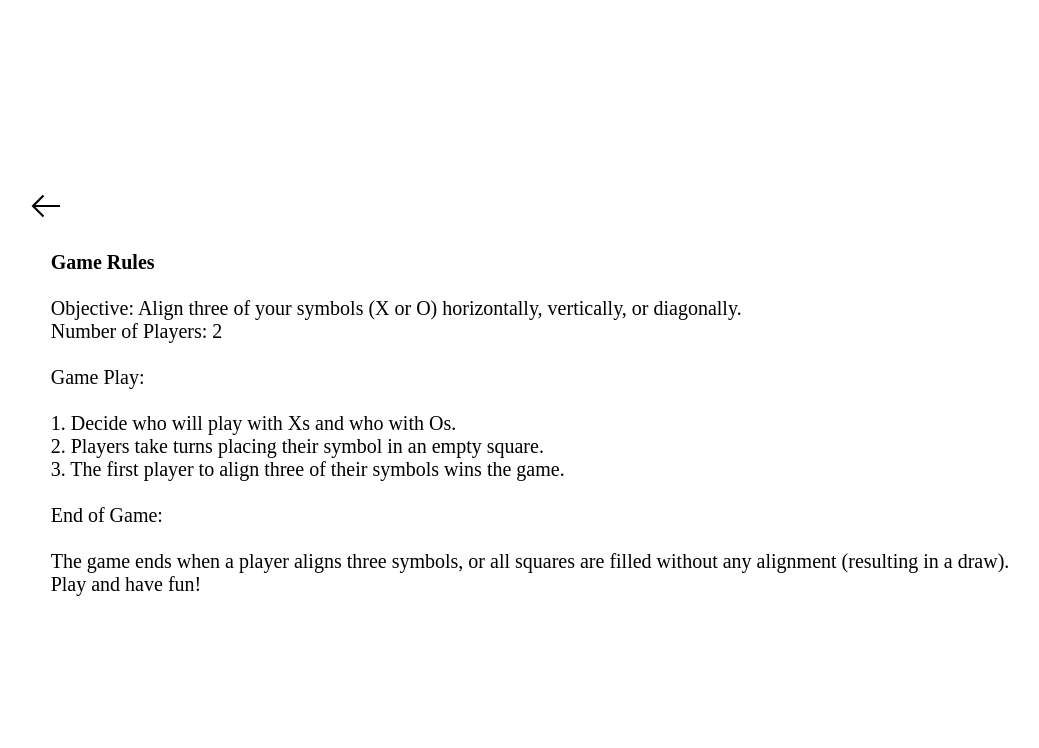
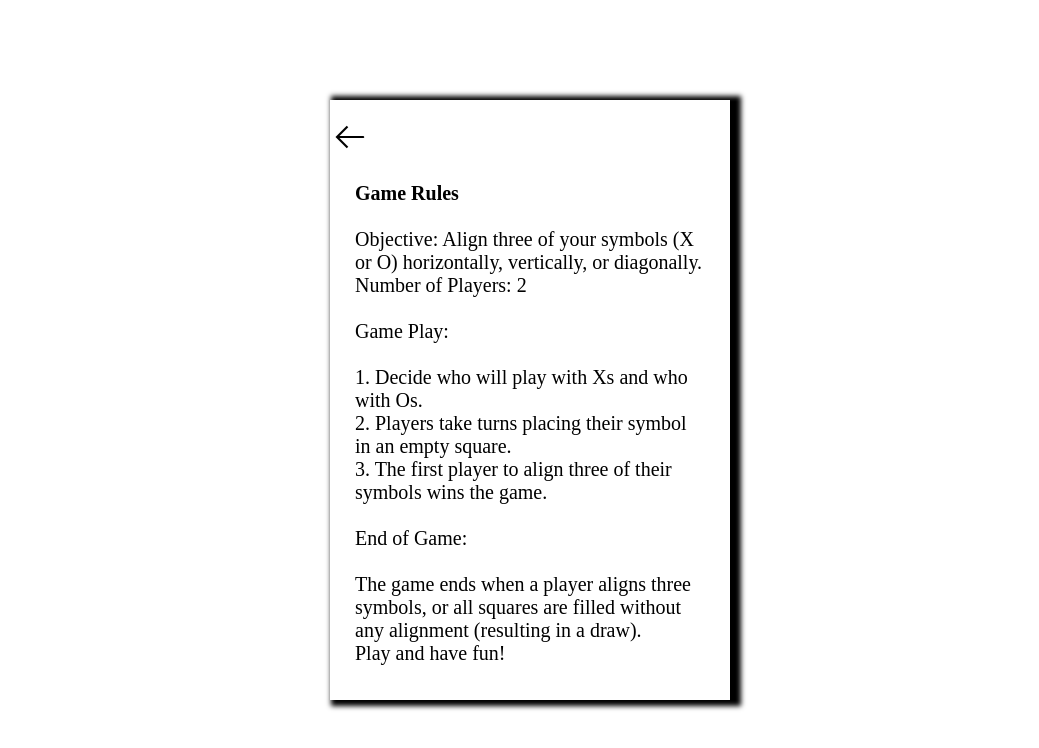
Before and after one commit to mgayvallet/morpion, a website built with Vite: page index.html in a window 1280 px wide. Both pictures are taken after a click on the button "Rules". Shown: the whole page, without its empty margins (110-1149 px from the left). Built offline with nearby package versions, Linux system fonts and the light colour scheme.

Commit message:
added card of rules

```diff
--- a/index.html
+++ b/index.html
@@ -11,7 +11,7 @@
     <button class="btn btn1">Play</button>
     <button class="btn btn2">Rules</button>
   </div>
-  <div class="rules">
+  <div class="start rules">
     <img src="Arrow_left.png" alt="" class="retour2">
     <p class="p">
       <span>Game Rules</span><br><br>
```
